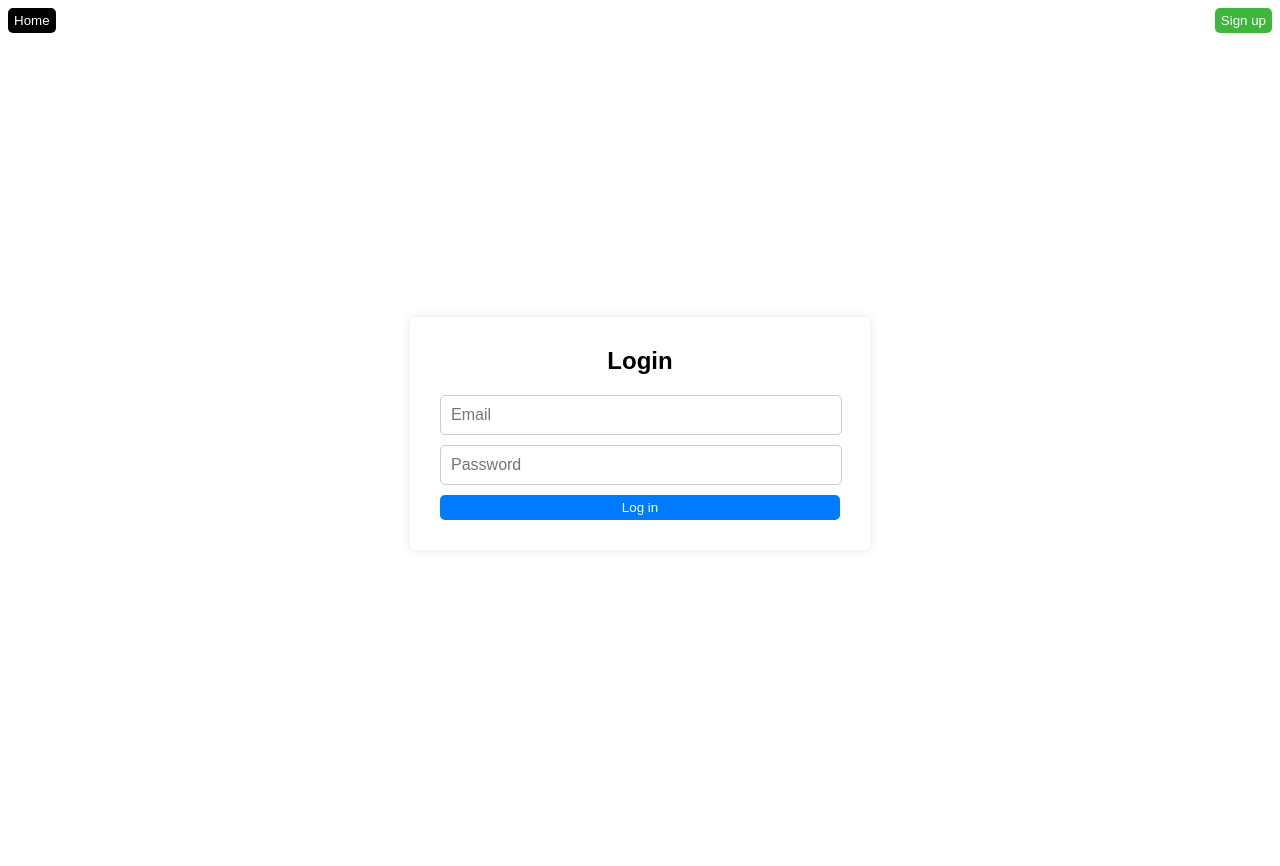
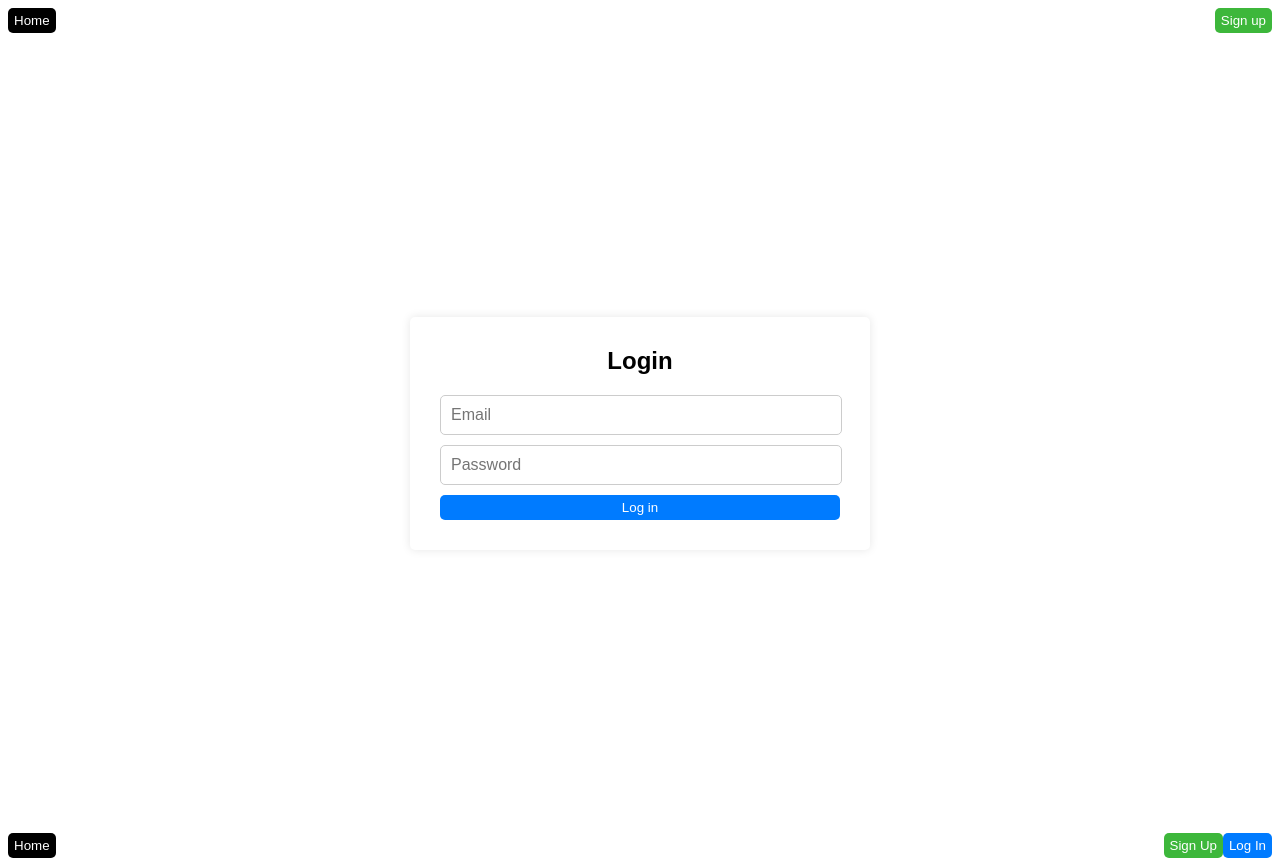
Before and after one commit to andystevenson910/skitrack, a Next.js app: page /login in a window 1280 px wide. Before the commit the page ends 841 px from the top, so only its background shows below. Built offline with nearby package versions, Linux system fonts and the light colour scheme; no server answers.

Commit message:
new header for all pages componentized

```diff
--- /dev/null
+++ b/src/components/Header.tsx
@@ -0,0 +1,99 @@
+import { useRouter } from 'next/router';
+import { useState, useEffect } from 'react';
+import { auth } from '../lib/firebaseConfig';
+
+export default function Header() {
+  const router = useRouter();
+  const [userLoggedIn, setUserLoggedIn] = useState(false);
+
+  useEffect(() => {
+    const unsubscribe = auth.onAuthStateChanged((user) => {
+      setUserLoggedIn(!!user);
+    });
+    return unsubscribe;
+  }, []);
+
+  const logout = () => {
+    auth.signOut();
+    router.push('/login');
+  };
+
+  // Determine which buttons to show based on route
+  const renderRightButtons = () => {
+    const path = router.pathname;
+
+    if (userLoggedIn) {
+      if (path.startsWith('/resorts')) {
+        return (
+          <>
+            <p className="resortname">{router.query.id}</p>
+            <button className="logoutbutton button" onClick={logout}>
+              Log Out
+            </button>
+          </>
+        );
+      }
+      return (
+        <>
+          <button className="logoutbutton button" onClick={logout}>
+            Log Out
+          </button>
+        </>
+      );
+    }
+
+    // Not logged in
+    if (path === '/'){
+      <button onClick={() => router.push('/dashboard')} className="homebutton">
+      Dashboard
+    </button>}
+
+    if (path === '/signup') {
+      return (
+        <button className="loginbutton" onClick={() => router.push('/login')}>
+          Log in
+        </button>
+      );
+    }
+    return (
+      <>
+        <button className="secondary button" onClick={() => router.push('/signup')}>
+          Sign Up
+        </button>
+        <button className="loginbutton button" onClick={() => router.push('/login')}>
+          Log In
+        </button>
+      </>
+    );
+  };
+
+  const renderLeftButton = () => {
+    if (router.pathname === '/' && userLoggedIn) {
+      return (
+        <button className="homebutton" onClick={() => router.push('/dashboard')}>
+          Dashboard
+        </button>
+      );
+    }
+
+    if (router.pathname.startsWith('/resorts')) {
+      return (
+        <button onClick={() => router.push('/dashboard')} className="homebutton">
+          Dashboard
+        </button>
+      );
+    }
+    return (
+      <button onClick={() => router.push('/')} className="homebutton">
+        Home
+      </button>
+    );
+  };
+
+  return (
+    <header className="dashHeader">
+      {renderLeftButton()}
+      <div className="header-content">{renderRightButtons()}</div>
+    </header>
+  );
+}
--- a/src/pages/index.tsx
+++ b/src/pages/index.tsx
@@ -1,13 +1,11 @@
 import { useRouter } from "next/router";
-
+import Header from "../components/Header";
 
 
 export default function index(){
   const router= useRouter();
     return (<>
-      <header className="dashHeader"><button className="homebutton">Home</button> <div>
-      <button className={'secondary button'} onClick={e=>router.push('/signup')}>Sign Up</button>
-      <button className={'loginbutton button'} onClick={e=>router.push('/login')}>Log In</button></div></header>
+    <Header />
       <br></br>
           <div>
             <h1>Welcome to Ski Resort Tracker</h1>
--- a/src/pages/login.tsx
+++ b/src/pages/login.tsx
@@ -2,7 +2,7 @@ import React, { useState, useEffect } from 'react';
 import { useRouter } from 'next/router';
 import { getAuth, signInWithEmailAndPassword } from 'firebase/auth';
 import { auth } from "../lib/firebaseConfig";
-
+import Header from '../components/Header'
 
 
 
@@ -76,6 +76,8 @@ export default function login() {
             <button id="fullbutton" className="loginbutton button" onClick={logIn}>Log in</button>
           </div>
         </div>
-      </div>{errBool && <div className="Alert softerrormessage"><p>{errmsg}</p></div>}</>
+      </div>{errBool && <div className="Alert softerrormessage"><p>{errmsg}</p></div>}
+      <Header></Header>
+      </>
     )
   }
--- a/src/styles/globals.css
+++ b/src/styles/globals.css
@@ -1,4 +1,11 @@
 *{font-family:sans-serif;}
+
+
+/* this is a sloppy fix, for now */
+.searchStuff {
+  display:flex;
+  justify-content: center;
+}
 
 .container {
   display: flex;
```
Also changed, not shown: src/pages/dashboard.tsx (+9 -4 lines).
